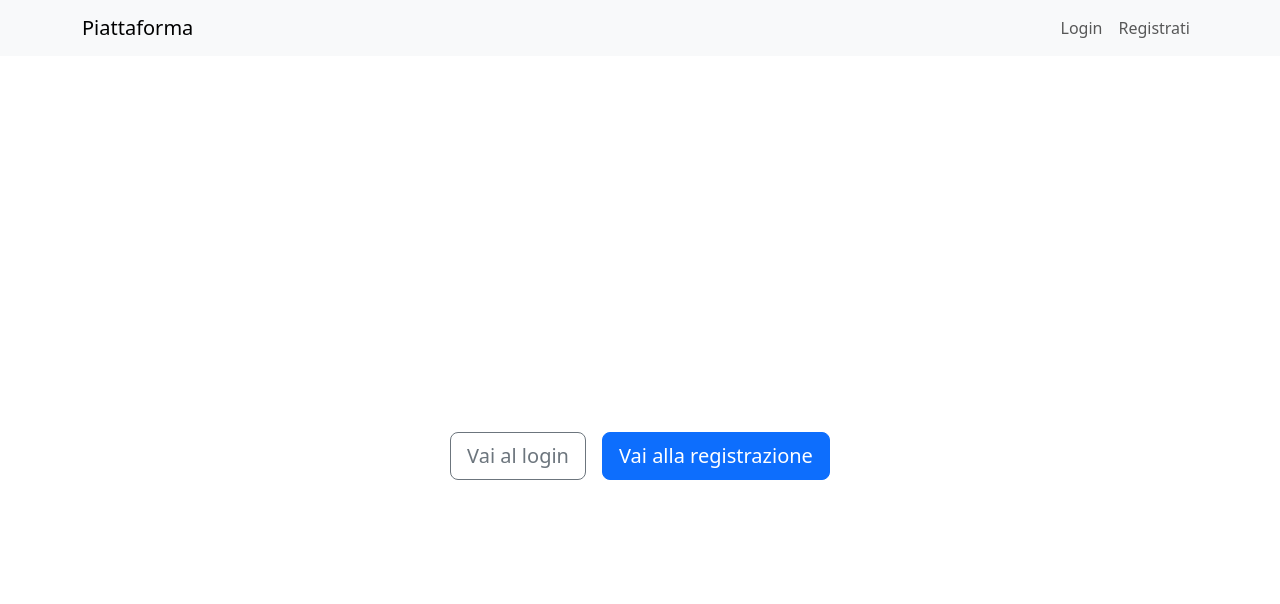
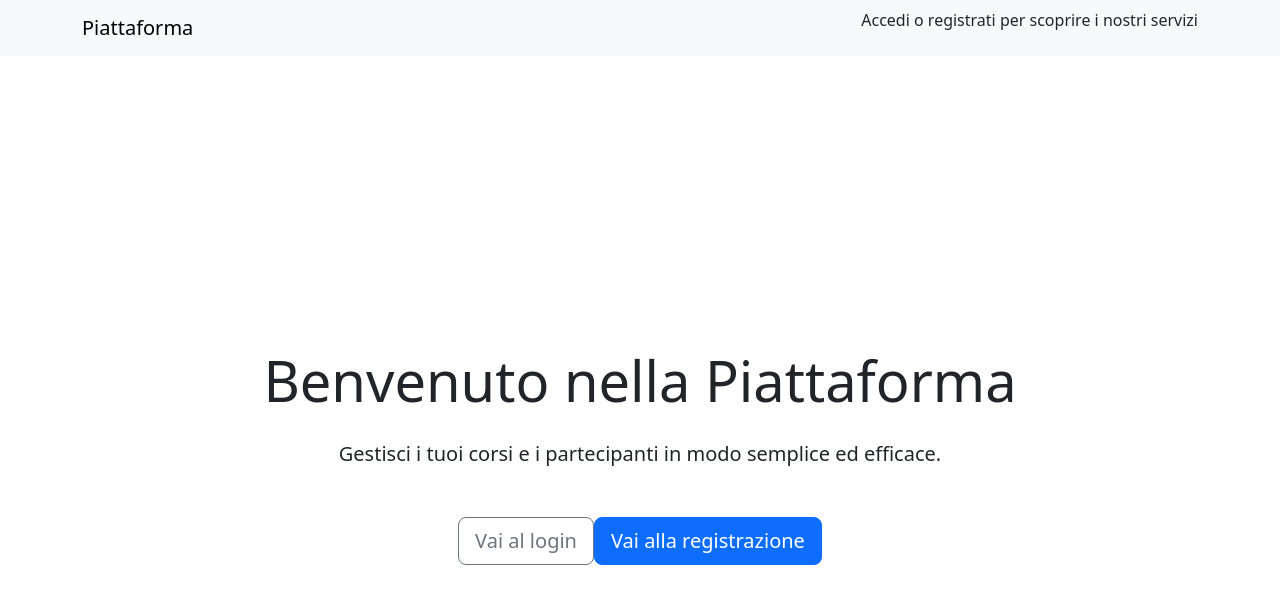
Before and after one commit to antoniogisondi/frontend, a React (Vite) app: page / in a window 1280 px wide. Shown: the top 604 px of the page. Built offline with nearby package versions, Linux system fonts and the light colour scheme.

Commit message:
fix context for auth

```diff
--- a/src/components/Header/Header.jsx
+++ b/src/components/Header/Header.jsx
@@ -32,16 +32,7 @@ function Header() {
                             </>
                         ) : (
                             <>
-                              <li className="nav-item">
-                                  <Link className="nav-link" to="/accesso">
-                                      Login
-                                  </Link>
-                              </li>
-                              <li className="nav-item">
-                                  <Link className="nav-link" to="/registrazione">
-                                      Registrati
-                                  </Link>
-                              </li>
+                                <p>Accedi o registrati per scoprire i nostri servizi</p>
                             </>
                         )}
                     </ul>
--- a/src/pages/Dashboard/Dashboard.jsx
+++ b/src/pages/Dashboard/Dashboard.jsx
@@ -2,24 +2,10 @@ import React,{ useState, useEffect, useContext } from "react";
 import Header from "../../components/Header/Header";
 import Footer from "../../components/Footer/Footer";
 import { Link, Navigate } from "react-router-dom";
-import API from "../../services/api";
 import { AuthContext } from "../../context/AuthContext";
 
 function Dashboard() {
     const {isAuthenticated} = useContext(AuthContext)
-    const [message, setMessage] = useState('');
-
-    // useEffect(() => {
-    //     const fetchMessage = async () => {
-    //         try {
-    //             const { data } = await API.get('/private');
-    //         } catch (err) {
-    //             console.error('Errore durante il recupero dei dati:', err);
-    //         }
-    //     };
-
-    //     fetchMessage();
-    // }, []);
     return (
         <>
         <Header/>
--- a/src/pages/HomePage/Homepage.jsx
+++ b/src/pages/HomePage/Homepage.jsx
@@ -17,12 +17,15 @@ function Homepage() {
                     <>
                       <h1 className="display-4 mb-4">Benvenuto nella Piattaforma</h1>
                       <p className="lead mb-5">Gestisci i tuoi corsi e i partecipanti in modo semplice ed efficace.</p>
+                      <Link to='/dashboard'>Vai alla dashboard</Link>
                     </>
                   ) : (
-                    <div className="d-flex justify-content-center gap-3">
-                    <Link to='/accesso' className="btn btn-outline-secondary btn-lg">Vai al login</Link>
-                    <Link to='/registrazione' className="btn btn-primary btn-lg">Vai alla registrazione</Link>
-                  </div>
+                    <>
+                      <h1 className="display-4 mb-4">Benvenuto nella Piattaforma</h1>
+                      <p className="lead mb-5">Gestisci i tuoi corsi e i partecipanti in modo semplice ed efficace.</p>
+                      <Link to='/accesso' className="btn btn-outline-secondary btn-lg">Vai al login</Link>
+                      <Link to='/registrazione' className="btn btn-primary btn-lg">Vai alla registrazione</Link>
+                    </>
                   )}
                 </div>
             </div>
```
Lines whose indentation alone changed are shown as unchanged.
